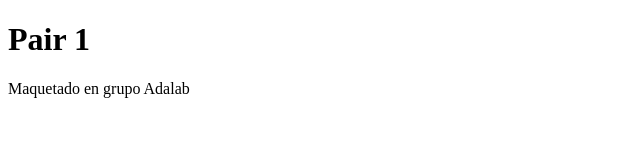
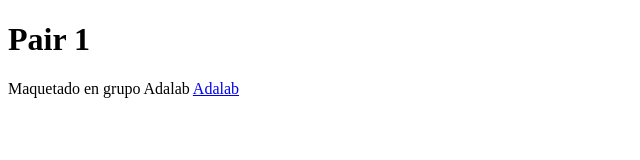
Before and after one commit to Adalab/control-versiones-pair-1, a plain HTML site: page index.html in a window 1280 px wide. Shown: the full height of the page, 0-640 px from the left. Drawn offline with Linux system fonts and the light colour scheme.

Commit message:
Link Footer

```diff
--- a/index.html
+++ b/index.html
@@ -15,7 +15,7 @@
         <section class="contenido"></section>
     </main>
     <footer>
-        <p>Maquetado en grupo Adalab</p>
+        <p>Maquetado en grupo Adalab <a href="http://adalab.es">Adalab</a> </p>
     </footer>
 </body>
 </html>
```
